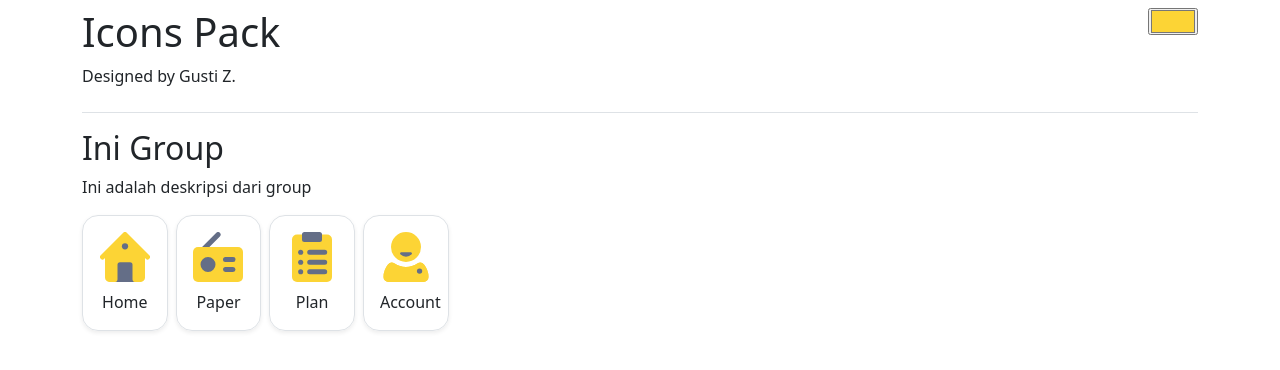
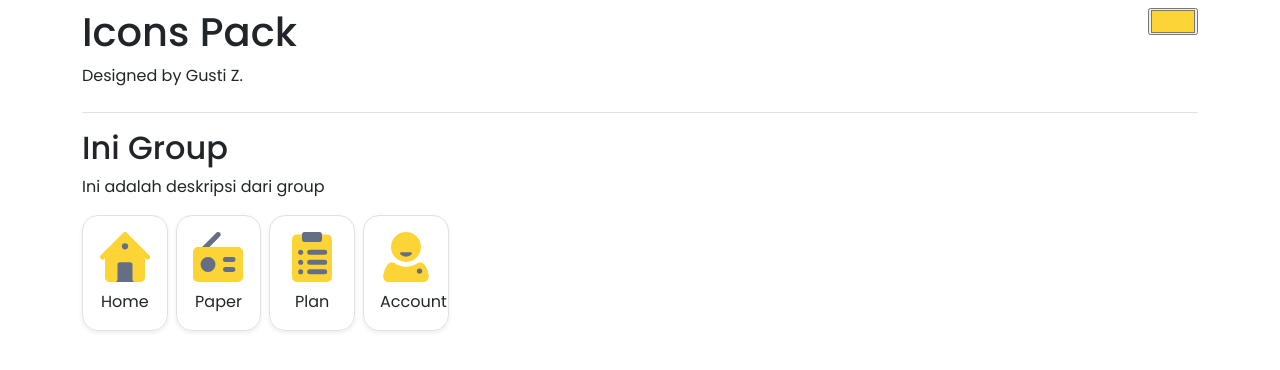
Before and after one commit to insideofcode/icon-packs, a plain HTML site: page index.html in a window 1280 px wide. Drawn offline with nearby package versions, Linux system fonts and the light colour scheme.

Commit message:
update font

```diff
--- a/index.html
+++ b/index.html
@@ -6,6 +6,16 @@
     <meta name="viewport" content="width=device-width, initial-scale=1.0">
     <title>Icons Pack</title>
     <link rel='stylesheet' href='https://cdnjs.cloudflare.com/ajax/libs/bootstrap/5.3.1/css/bootstrap.min.css' integrity='sha512-Z/def5z5u2aR89OuzYcxmDJ0Bnd5V1cKqBEbvLOiUNWdg9PQeXVvXLI90SE4QOHGlfLqUnDNVAYyZi8UwUTmWQ==' crossorigin='anonymous'/>
+
+    <link rel="preconnect" href="https://fonts.googleapis.com">
+    <link rel="preconnect" href="https://fonts.gstatic.com" crossorigin>
+    <link href="https://fonts.googleapis.com/css2?family=Poppins:ital,wght@0,100;0,200;0,300;0,400;0,500;0,600;1,100;1,200;1,300;1,400&display=swap" rel="stylesheet">
+
+    <style>
+        * {
+            font-family: 'Poppins';
+        }
+    </style>
 </head>
 <body>
 
```
